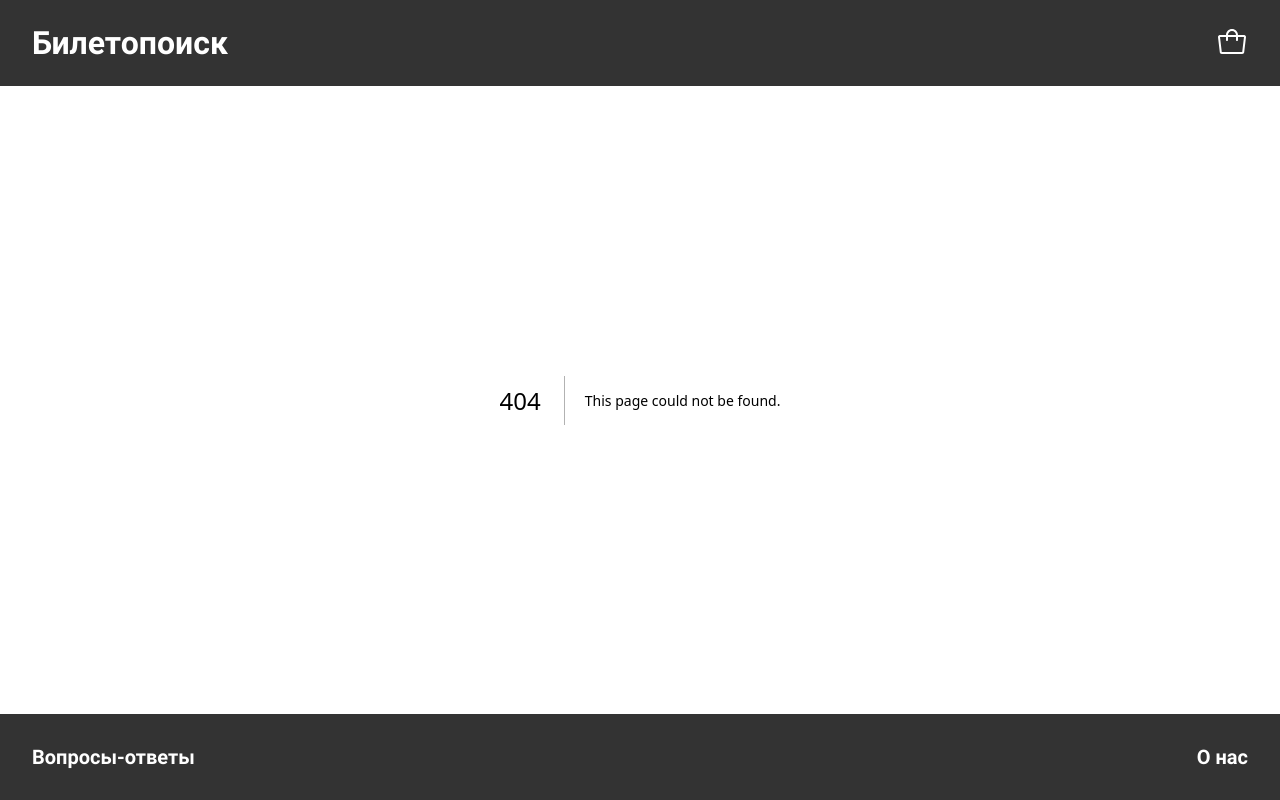
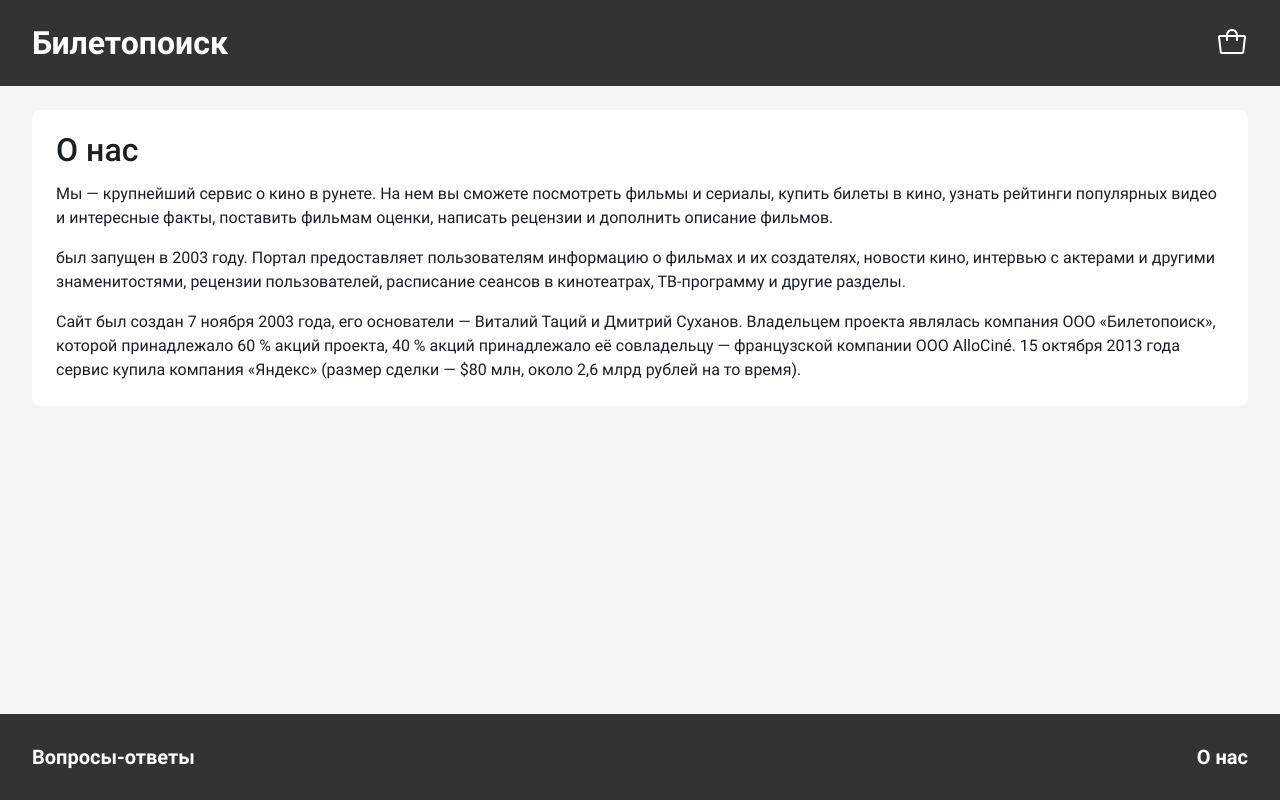
Before and after one commit to syrovezhko/shri-react-2023, a Next.js app: page /about in a window 1280 px wide. Before the commit this address had no page. Built offline with nearby package versions, Linux system fonts and the light colour scheme.

Commit message:
feat: `about` page

```diff
--- /dev/null
+++ b/src/app/about/page.tsx
@@ -0,0 +1,23 @@
+"use client"
+
+import container from "./../movie/[id]/page.module.scss";
+import styles from "@/components/UI/question/Question.module.scss";
+
+const data = [
+  'Мы — крупнейший сервис о кино в рунете. На нем вы сможете посмотреть фильмы и сериалы, купить билеты в кино, узнать рейтинги популярных видео и интересные факты, поставить фильмам оценки, написать рецензии и дополнить описание фильмов.',
+  'был запущен в 2003 году. Портал предоставляет пользователям информацию о фильмах и их создателях, новости кино, интервью с актерами и другими знаменитостями, рецензии пользователей, расписание сеансов в кинотеатрах, ТВ-программу и другие разделы.',
+  'Сайт был создан 7 ноября 2003 года, его основатели — Виталий Таций и Дмитрий Суханов. Владельцем проекта являлась компания ООО «Билетопоиск», которой принадлежало 60 % акций проекта, 40 % акций принадлежало её совладельцу — французской компании ООО AlloCiné. 15 октября 2013 года сервис купила компания «Яндекс» (размер сделки — $80 млн, около 2,6 млрд рублей на то время).'
+]
+
+export default async function Questions() {
+  return (
+    <div className={container.container}>
+      <div className={styles.block}>
+      <h2 className={styles.declaration}>О нас</h2>
+      {data.map((i, index) => (
+        <p className={styles.text} key={index}>{i}</p>
+        ))}
+      </div>
+    </div>
+  );
+};
```
